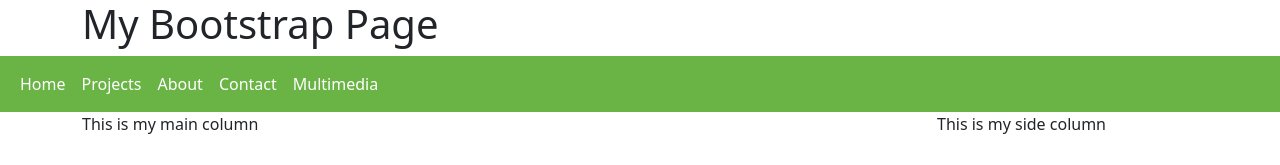
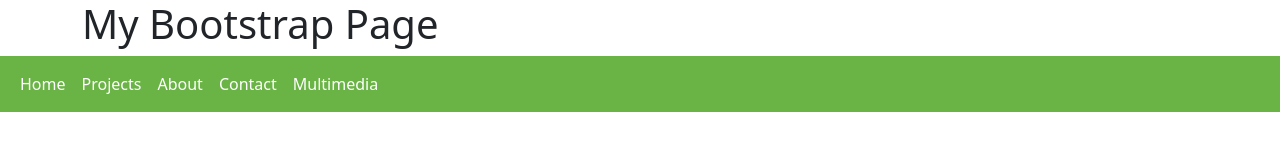
Before and after one commit to nireehay/css424-project, a plain HTML site: page index.html in a window 1280 px wide. Shown: the top 165 px of the page. Drawn offline with nearby package versions, Linux system fonts and the light colour scheme.

Commit message:
Update index.html

```diff
--- a/index.html
+++ b/index.html
@@ -37,14 +37,6 @@
 		</nav>
 
 		<main>
-			<!-- code by prof -->
-			<div class="container">
-				<div class="row">
-					<div class="col-md-9">This is my main column</div>
-					<div class="col-md-3">This is my side column</div>
-				</div>
-			</div>
-			<!-- end -->
 
 			<div id="table">
 				<div class="container py-5">
@@ -123,4 +115,5 @@
 
 		<script src="https://cdn.jsdelivr.net/npm/bootstrap@5.3.2/dist/js/bootstrap.bundle.min.js" integrity="sha384-C6RzsynM9kWDrMNeT87bh95OGNyZPhcTNXj1NW7RuBCsyN/o0jlpcV8Qyq46cDfL" crossorigin="anonymous"></script>
 	</body>
+
 </html>
```
